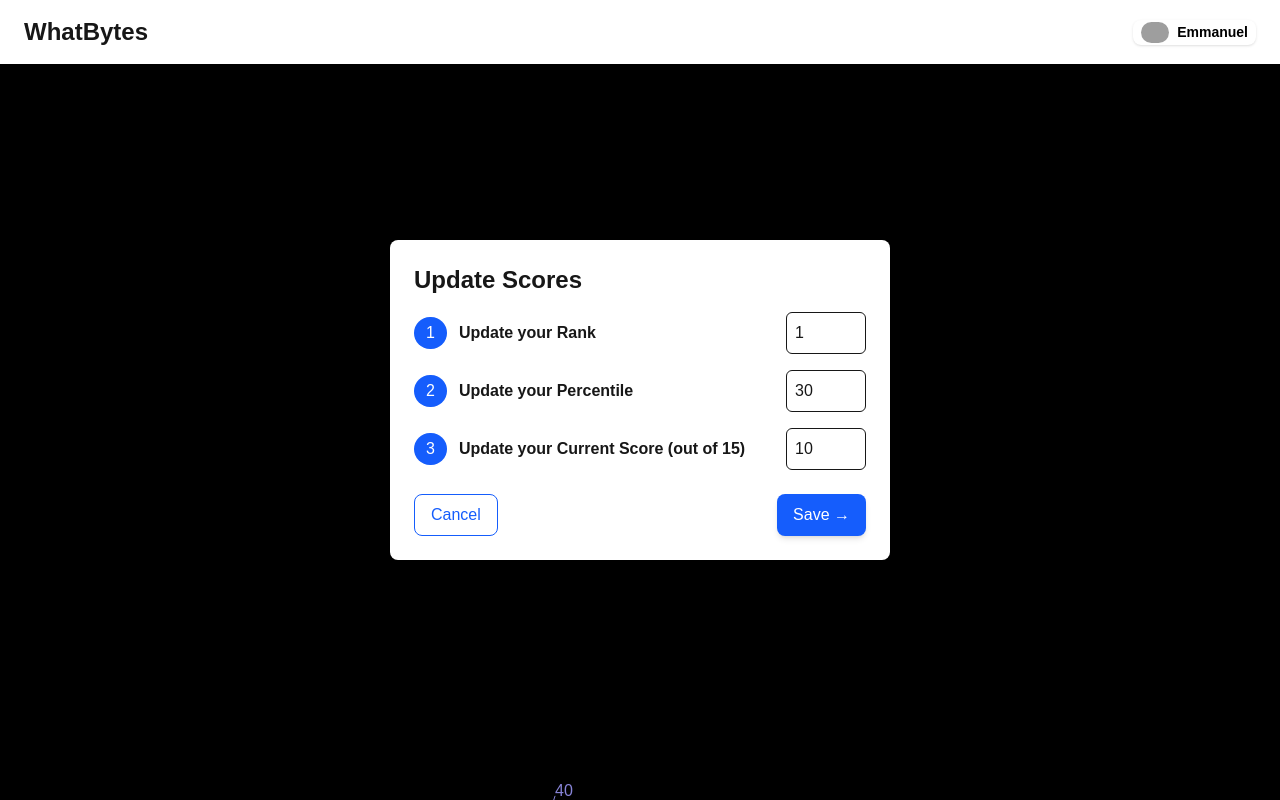
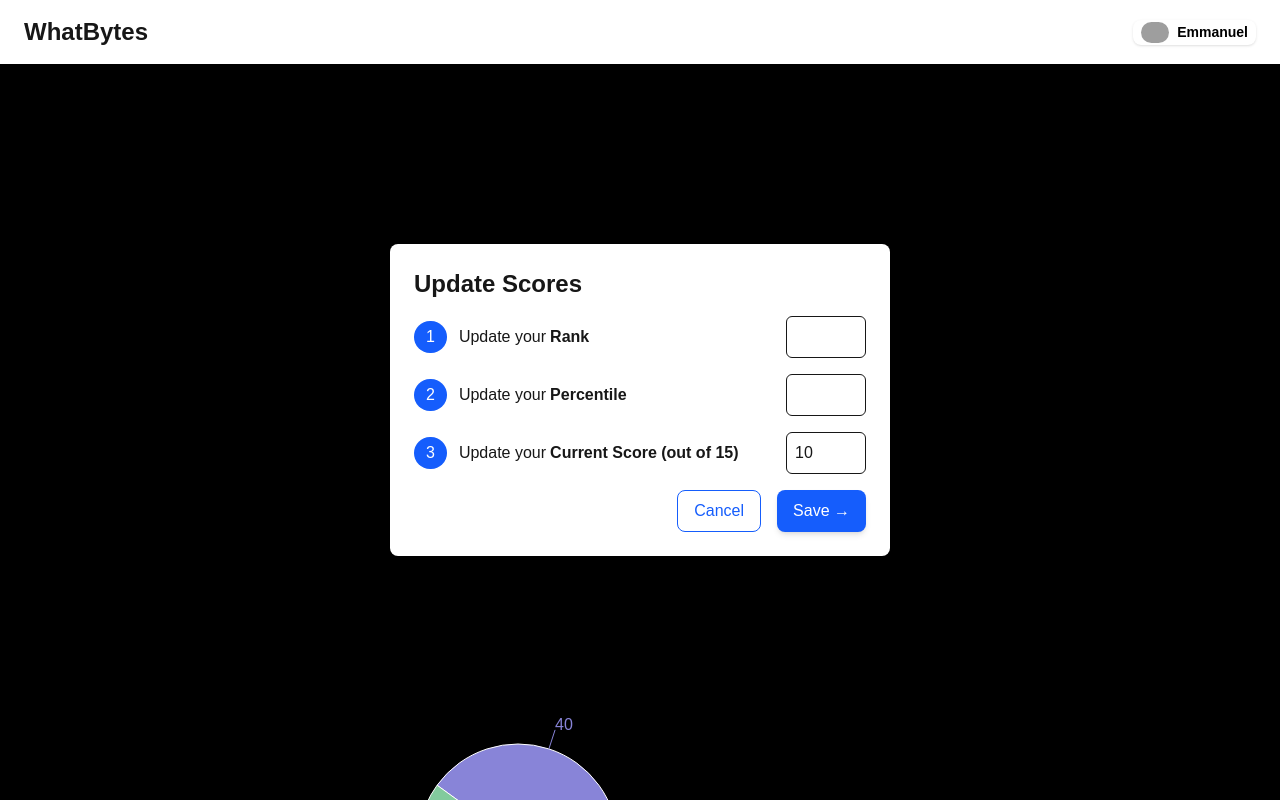
Before and after one commit to Nwaforce/WhatBytes-task, a Next.js app: page / in a window 1280 px wide. Both pictures are taken after a click on the button "Update". Shown: the top 800 px of the page. Built offline with nearby package versions, Linux system fonts and the light colour scheme; grey boxes are pictures that could not be loaded.

Commit message:
still working

```diff
--- a/src/components/Dashboard.tsx
+++ /dev/null
@@ -1,45 +0,0 @@
-import SummaryCard from "@/components/SummaryCard";
-import QuickStatistics from "@/components/QuickStatistics";
-import SkillChart from "@/components/SkillChart";
-import ProgressBar from "@/components/ProgressBar";
-import QuestionAnalysis from "@/components/QuestionAnalysis";
-
-export default function Dashboard() {
-  return (
-    <div className="p-6 grid grid-cols-1 md:grid-cols-2 gap-6">
-      {/* Left Column */}
-      <div className="flex flex-col gap-6">
-        {/* Section 1: Summary */}
-        <div className="bg-white shadow-md rounded-lg p-6">
-          <SummaryCard title="Hyper Text Markup Language" />
-        </div>
-
-        {/* Section 2: Quick Statistics */}
-        <div className="bg-white shadow-md rounded-lg p-6">
-          <QuickStatistics />
-        </div>
-
-        {/* Section 3: Skill Chart */}
-        <div className="bg-white shadow-md rounded-lg p-6">
-          <SkillChart />
-        </div>
-      </div>
-
-      {/* Right Column */}
-      <div className="flex flex-col gap-6">
-        {/* Section 1: Syllabus Analysis */}
-        <div className="bg-white shadow-md rounded-lg p-6">
-          <ProgressBar label="HTML Tools, Forms, History" percentage={80} color="blue" />
-          <ProgressBar label="Tags & References in HTML" percentage={60} color="orange" />
-          <ProgressBar label="Tables & References in HTML" percentage={24} color="red" />
-        </div>
-
-        {/* Section 2: Question Analysis */}
-        <div className="bg-white shadow-md rounded-lg p-6">
-          <QuestionAnalysis correct={12} total={15} />
-          <ProgressBar label="Tables & CSS Basics" percentage={96} color="green" />
-        </div>
-      </div>
-    </div>
-  );
-}
--- a/src/components/Modal.tsx
+++ b/src/components/Modal.tsx
@@ -8,8 +8,30 @@ interface UpdateScoresModalProps {
 
 export default function UpdateScoresModal({ isOpen, onClose }: UpdateScoresModalProps) {
   const [showSummary, setShowSummary] = useState(false);
+  const [rank, setRank] = useState<number | "">("");
+  const [percentile, setPercentile] = useState<number | "">("");
+  const [errors, setErrors] = useState<{ rank?: string; percentile?: string }>({});
 
   if (!isOpen) return null; // Prevents rendering when the modal is closed
+
+  const validateAndSubmit = () => {
+    let newErrors: { rank?: string; percentile?: string } = {};
+
+    if (rank === "" || rank <= 0) {
+      newErrors.rank = "Rank is required and must be a positive number.";
+    }
+
+    if (percentile === "" || percentile < 0 || percentile > 100) {
+      newErrors.percentile = "Percentile must be between 0 and 100.";
+    }
+
+    if (Object.keys(newErrors).length > 0) {
+      setErrors(newErrors);
+      return;
+    }
+
+    setShowSummary(true);
+  };
 
   return (
     <div
@@ -31,39 +53,65 @@ export default function UpdateScoresModal({ isOpen, onClose }: UpdateScoresModal
           <>
             <h2 className="text-2xl font-bold">Update Scores</h2>
             <div className="mt-4 space-y-4">
+              {/* Rank Input */}
+              <div>
                 <div className="flex items-center">
                   <span className="bg-blue-600 text-white rounded-full px-3 py-1 mr-3">1</span>
-                <label className="font-bold">Update your Rank</label>
-                <input type="number" className="border ml-auto p-2 w-20 rounded-md" defaultValue="1" />
+                  <span>Update your</span> <span className="font-bold ml-1">Rank</span>
+                  <input
+                    type="number"
+                    className="border ml-auto p-2 w-20 rounded-md"
+                    value={rank}
+                    onChange={(e) => setRank(e.target.value === "" ? "" : parseInt(e.target.value))}
+                    required
+                    min={1}
+                  />
+                </div>
+                {errors.rank && <p className="text-red-500 text-sm">{errors.rank}</p>}
               </div>
 
+              {/* Percentile Input */}
+              <div>
                 <div className="flex items-center">
                   <span className="bg-blue-600 text-white rounded-full px-3 py-1 mr-3">2</span>
-                <label className="font-bold">Update your Percentile</label>
-                <input type="number" className="border ml-auto p-2 w-20 rounded-md" defaultValue="30" />
+                  <span>Update your</span> <span className="font-bold ml-1">Percentile</span>
+                  <input
+                    type="number"
+                    className="border ml-auto p-2 w-20 rounded-md"
+                    value={percentile}
+                    onChange={(e) => setPercentile(e.target.value === "" ? "" : parseInt(e.target.value))}
+                    required
+                    min={0}
+                    max={100}
+                  />
+                </div>
+                {errors.percentile && <p className="text-red-500 text-sm">{errors.percentile}</p>}
               </div>
 
+              {/* Current Score Input */}
               <div className="flex items-center">
                 <span className="bg-blue-600 text-white rounded-full px-3 py-1 mr-3">3</span>
-                <label className="font-bold">Update your Current Score (out of 15)</label>
+                <span>Update your</span> <span className="font-bold ml-1">Current Score (out of 15)</span>
                 <input type="number" className="border ml-auto p-2 w-20 rounded-md" defaultValue="10" />
               </div>
             </div>
 
             {/* Buttons */}
-            <div className="flex justify-between mt-6">
+            <div className="flex flex-col items-end gap-2 mt-4">
+              <div className="flex gap-4">
                 <button
                   className="border border-blue-600 text-blue-600 px-4 py-2 rounded-lg"
-                onClick={onClose} // Close modal when clicking cancel
+                  onClick={onClose}
                 >
                   Cancel
                 </button>
                 <button
                   className="bg-blue-600 text-white px-4 py-2 rounded-lg shadow-md hover:bg-blue-700"
-                onClick={() => setShowSummary(true)}
+                  onClick={validateAndSubmit}
                 >
                   Save →
                 </button>
+              </div>
             </div>
           </>
         )}
--- a/src/components/QuickStatistics.tsx
+++ b/src/components/QuickStatistics.tsx
@@ -8,29 +8,43 @@ interface QuickStatisticsProps {
 
 const QuickStatistics: React.FC<QuickStatisticsProps> = ({ rank, percentile, correctAnswers }) => {
   return (
-    <div className="bg-white shadow-md rounded-lg p-4 mt-4">
-      <h3 className="font-semibold text-lg mb-3">Quick Statistics</h3>
-      <div className="grid grid-cols-3 gap-4">
+    <div className="bg-white shadow-md rounded-lg p-5 mt-4 border border-gray-200">
+      <h3 className="font-bold text-lg mb-4">Quick Statistics</h3>
+      <div className="flex justify-between items-center text-center">
+
         {/* Rank */}
         <div className="flex flex-col items-center">
-          <Trophy className="text-yellow-500 w-8 h-8" />
-          <p className="text-xl font-bold">{rank}</p>
+          <div className="bg-gray-100 rounded-full p-3">
+            <Trophy className="text-yellow-500 w-8 h-8" />
+          </div>
+          <p className="text-xl font-bold mt-2">{rank}</p>
           <span className="text-gray-500 text-sm">YOUR RANK</span>
         </div>
 
+        {/* Divider */}
+        <div className="h-16 w-px bg-gray-300"></div>
+
         {/* Percentile */}
         <div className="flex flex-col items-center">
-          <Clipboard className="text-gray-500 w-8 h-8" />
-          <p className="text-xl font-bold">{percentile}%</p>
+          <div className="bg-gray-100 rounded-full p-3">
+            <Clipboard className="text-gray-500 w-8 h-8" />
+          </div>
+          <p className="text-xl font-bold mt-2">{percentile}%</p>
           <span className="text-gray-500 text-sm">PERCENTILE</span>
         </div>
 
+        {/* Divider */}
+        <div className="h-16 w-px bg-gray-300"></div>
+
         {/* Correct Answers */}
         <div className="flex flex-col items-center">
-          <CheckCircle className="text-green-500 w-8 h-8" />
-          <p className="text-xl font-bold">{correctAnswers}</p>
+          <div className="bg-gray-100 rounded-full p-3">
+            <CheckCircle className="text-green-500 w-8 h-8" />
+          </div>
+          <p className="text-xl font-bold mt-2">{correctAnswers}</p>
           <span className="text-gray-500 text-sm">CORRECT ANSWERS</span>
         </div>
+
       </div>
     </div>
   );
--- a/src/components/SummaryCard.tsx
+++ b/src/components/SummaryCard.tsx
@@ -14,12 +14,12 @@ const TestSummary: React.FC<TestSummaryProps> = ({ title, questions, duration, s
   const [isModalOpen, setIsModalOpen] = useState(false);
 
   return (
-    <div className="flex items-center justify-between bg-white shadow-md rounded-lg p-4">
-      <div className="flex items-center gap-4 py-8">
-        <Image src={logo} alt={`${title} Logo`} width={50} height={50} />
+    <div className="flex items-center justify-between bg-white shadow-md rounded-lg p-4 px-6">
+      <div className="flex items-center gap-1 -mx-6">
+        <Image src={logo} alt={`${title} Logo`} width={60} height={0} />
         <div>
-          <h2 className="font-bold text-lg">{title}</h2>
-          <p className="text-gray-600 text-sm">
+          <h2 className="font-semibold text-lg">{title}</h2>
+          <p className="text-gray-500 text-sm ">
             Questions: {questions} | Duration: {duration} | Submitted on {submittedOn}
           </p>
         </div>
@@ -27,7 +27,7 @@ const TestSummary: React.FC<TestSummaryProps> = ({ title, questions, duration, s
 
       <button
         onClick={() => setIsModalOpen(true)}
-        className="bg-blue-900 text-white px-4 py-2 rounded-md shadow-md hover:bg-blue-700 "
+        className="bg-blue-900 text-white px-5 py-2 -mt-9 rounded-lg shadow-md hover:bg-blue-700 -mx-7"
       >
         Update
       </button>
--- a/src/components/TestSummary.tsx
+++ /dev/null
@@ -1,30 +0,0 @@
-import Image from "next/image";
-
-interface TestSummaryProps {
-  logo: string;
-  title: string;
-  questions: number;
-  duration: string;
-  submittedOn: string;
-}
-
-const TestSummary: React.FC<TestSummaryProps> = ({ logo, title, questions, duration, submittedOn }) => {
-  return (
-    <div className="flex items-center justify-between bg-white shadow-md rounded-lg p-4">
-      <div className="flex items-center gap-4">
-        <Image src={logo} alt={`${title} Logo`} width={50} height={50} />
-        <div>
-          <h2 className="font-bold text-lg">{title}</h2>
-          <p className="text-gray-600 text-sm">
-            Questions: {questions} | Duration: {duration} | Submitted on {submittedOn}
-          </p>
-        </div>
-      </div>
-      <button className="bg-blue-600 text-white px-4 py-2 rounded-md shadow-md hover:bg-blue-700">
-        Update
-      </button>
-    </div>
-  );
-};
-
-export default TestSummary;
--- a/src/pages/index.tsx
+++ b/src/pages/index.tsx
@@ -33,9 +33,6 @@ export default function Home() {
               </div>
               <div className="bg-white rounded-lg p-6">
                 <QuickStatistics
-                rank={1}
-                percentile={30}
-                correctAnswers="10/15"
                 />
               </div>
               <div className="bg-white  rounded-lg p-6">
```
Lines whose indentation alone changed are shown as unchanged.
